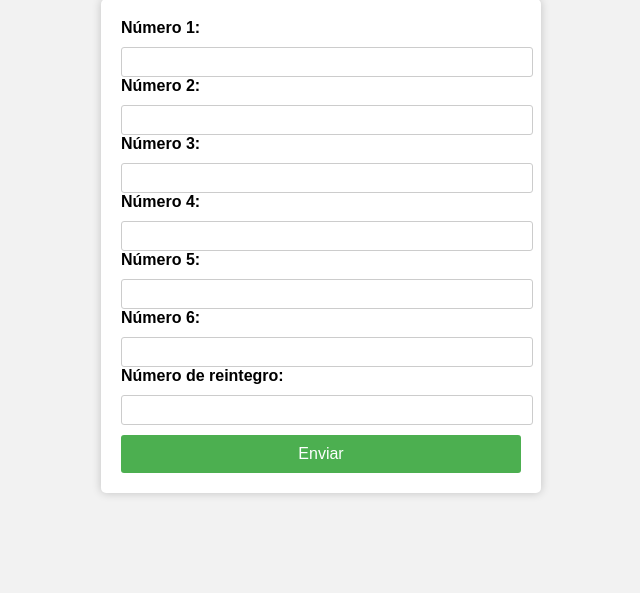
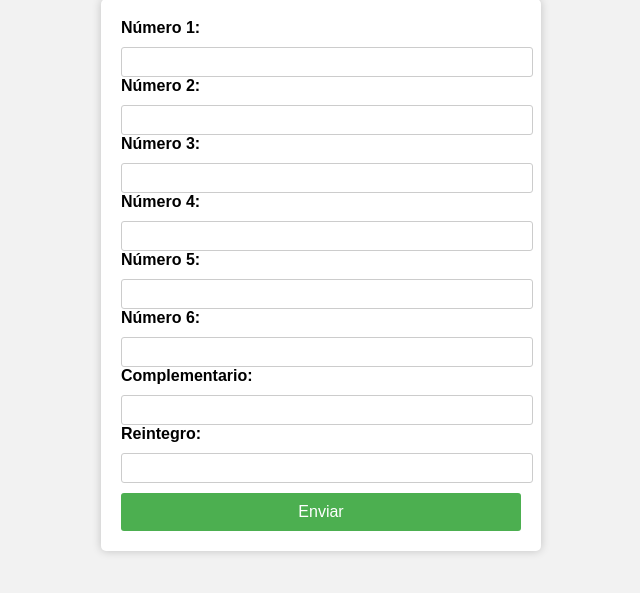
Before and after one commit to PhantomBCN/SorteosPrimitiva, a Flask app: page / in a window 1280 px wide. Shown: the part 79-672 px from the top of the page, without its empty margins (319-959 px from the left). Run offline with Flask 3, Linux system fonts and the light colour scheme.

Commit message:
Añadida la posibilidad de validar el numero complementario

```diff
--- a/app.py
+++ b/app.py
@@ -21,10 +21,11 @@ def procesar():
     num4 = request.form['num4']
     num5 = request.form['num5']
     num6 = request.form['num6']
+    complementario = request.form['complementario']
     reintegro = request.form['reintegro']
 
     dic_resultado={}
-    dic_resultado = premios_combinacion.comprobar_resultados(df_resultados, num1, num2, num3, num4, num5, num6, reintegro)
+    dic_resultado = premios_combinacion.comprobar_resultados(df_resultados, num1, num2, num3, num4, num5, num6, complementario, reintegro)
 
     print(dic_resultado)
 
--- a/premios_combinacion.py
+++ b/premios_combinacion.py
@@ -1,6 +1,6 @@
 import pandas as pd
 
-def comprobar_resultados(df_resultados, num1, num2, num3, num4, num5, num6, reintegro):
+def comprobar_resultados(df_resultados, num1, num2, num3, num4, num5, num6, complementario, reintegro):
 
     '''df_resultados = pd.read_csv('SorteosPrimitiva_SinJOKER_CSV.csv', sep=';', header=None,
                  names=['Fecha', 'N1', 'N2', 'N3', 'N4', 'N5', 'N6', 'Complementario', 'Reintegro'],
--- a/templates/formulario.html
+++ b/templates/formulario.html
@@ -70,7 +70,9 @@
 		<input type="number" name="num5" min="1" max="49" required><br>
 		<label for="num6">Número 6:</label>
 		<input type="number" name="num6" min="1" max="49" required><br>
-		<label for="reintegro">Número de reintegro:</label>
+		<label for="complementario">Complementario:</label>
+		<input type="number" name="complementario" min="1" max="49" required><br>
+		<label for="reintegro">Reintegro:</label>
 		<input type="number" name="reintegro" min="0" max="9" required><br>
 		<input type="submit" value="Enviar">
 	</form>
```
